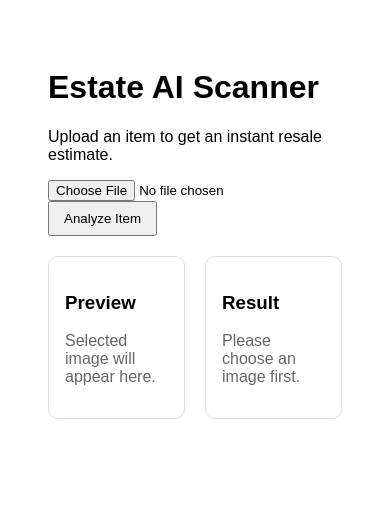
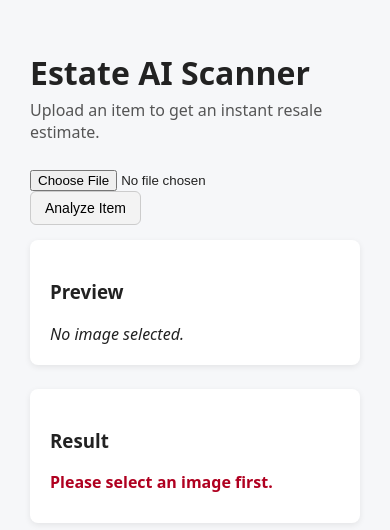
Before and after one commit to neweyesdiscover-glitch/estate-ai-scanner, a plain HTML site: page frontend/index.html in a window 390 px wide. Both pictures are taken after a click on the button "Analyze Item". Drawn offline with Linux system fonts and the light colour scheme.

Commit message:
Finalize real JSON backend + clean scanner UI

````diff
--- a/frontend/index.html
+++ b/frontend/index.html
@@ -1,117 +1,198 @@
-<!doctype html>
-<html>
+<!DOCTYPE html>
+<html lang="en">
 <head>
-    <meta charset="utf-8" />
+  <meta charset="UTF-8" />
   <title>Estate AI Scanner</title>
+  <meta name="viewport" content="width=device-width, initial-scale=1.0" />
+
   <style>
-      body { font-family: Arial; padding: 40px; max-width: 1000px; }
-      .row { display: flex; gap: 20px; margin-top: 20px; }
-      .card { border: 1px solid #ddd; border-radius: 10px; padding: 16px; width: 50%; }
-      img { max-width: 100%; border-radius: 10px; }
-      pre { white-space: pre-wrap; word-wrap: break-word; }
-      .error { color: #b00020; font-weight: bold; }
-      .ok { color: #0a7a0a; font-weight: bold; }
-      button { padding: 8px 14px; }
+    body {
+      font-family: system-ui, -apple-system, BlinkMacSystemFont, "Segoe UI", sans-serif;
+      background: #f6f7f9;
+      margin: 0;
+      padding: 30px;
+      color: #222;
+    }
+
+    h1 {
+      margin-bottom: 5px;
+    }
+
+    .subtitle {
+      color: #555;
+      margin-bottom: 25px;
+    }
+
+    .container {
+      display: grid;
+      grid-template-columns: 1fr 1fr;
+      gap: 24px;
+      max-width: 1000px;
+    }
+
+    .card {
+      background: #fff;
+      border-radius: 8px;
+      padding: 20px;
+      box-shadow: 0 2px 6px rgba(0,0,0,0.08);
+    }
+
+    .controls {
+      margin-bottom: 15px;
+    }
+
+    button {
+      padding: 8px 14px;
+      border-radius: 6px;
+      border: 1px solid #ccc;
+      background: #f3f3f3;
+      cursor: pointer;
+      font-size: 14px;
+    }
+
+    button:hover {
+      background: #e9e9e9;
+    }
+
+    .preview img {
+      max-width: 100%;
+      border-radius: 6px;
+      margin-top: 10px;
+    }
+
+    .result {
+      font-size: 14px;
+      line-height: 1.5;
+    }
+
+    .result b {
+      display: inline-block;
+      width: 220px;
+    }
+
+    .status {
+      margin-bottom: 10px;
+      font-weight: bold;
+    }
+
+    .error {
+      color: #b00020;
+      white-space: pre-wrap;
+    }
+
+    .success {
+      color: #0a7a3a;
+    }
+
+    @media (max-width: 800px) {
+      .container {
+        grid-template-columns: 1fr;
+      }
+    }
   </style>
 </head>
+<body>
 
-  <body>
   <h1>Estate AI Scanner</h1>
-    <p>Upload an item to get an instant resale estimate.</p>
+  <div class="subtitle">Upload an item to get an instant resale estimate.</div>
 
-    <input id="fileInput" type="file" accept="image/*" />
-    <button id="analyzeBtn" onclick="upload()">Analyze Item</button>
+  <div class="controls">
+    <input type="file" id="fileInput" accept="image/*" />
+    <button onclick="analyze()">Analyze Item</button>
+  </div>
 
-    <div class="row">
+  <div class="container">
+    <!-- Preview -->
     <div class="card">
       <h3>Preview</h3>
-        <p style="color:#666;">Selected image will appear here.</p>
-        <img id="preview" style="display:none;" />
+      <div class="preview" id="preview">
+        <em>No image selected.</em>
+      </div>
     </div>
 
+    <!-- Result -->
     <div class="card">
       <h3>Result</h3>
-        <div id="miniStatus" style="color:#666;">Waiting…</div>
-        <div id="result"></div>
+      <div class="status" id="status"></div>
+      <div class="result" id="result"></div>
     </div>
   </div>
 
   <script>
     const fileInput = document.getElementById("fileInput");
-      const preview = document.getElementById("preview");
+    const previewEl = document.getElementById("preview");
+    const statusEl = document.getElementById("status");
     const resultEl = document.getElementById("result");
-      const miniStatus = document.getElementById("miniStatus");
-      const analyzeBtn = document.getElementById("analyzeBtn");
 
+    // Show image preview immediately
     fileInput.addEventListener("change", () => {
-        const file = fileInput.files?.[0];
-        if (!file) return;
-        preview.src = URL.createObjectURL(file);
-        preview.style.display = "block";
+      previewEl.innerHTML = "";
+      const file = fileInput.files[0];
+      if (!file) {
+        previewEl.innerHTML = "<em>No image selected.</em>";
+        return;
+      }
+      const img = document.createElement("img");
+      img.src = URL.createObjectURL(file);
+      previewEl.appendChild(img);
     });
 
-      async function upload() {
-        const file = fileInput.files?.[0];
+    async function analyze() {
+      resultEl.innerHTML = "";
+      statusEl.textContent = "Analyzing…";
+      statusEl.className = "status";
+
+      const file = fileInput.files[0];
       if (!file) {
-          miniStatus.textContent = "Please choose an image first.";
+        statusEl.textContent = "Please select an image first.";
+        statusEl.classList.add("error");
         return;
       }
-
-        analyzeBtn.disabled = true;
-        miniStatus.textContent = "Analyzing…";
-        resultEl.innerHTML = "";
 
       const formData = new FormData();
       formData.append("file", file);
 
       try {
-          // Relative path = same host (works on Render + local)
+        // ✅ RELATIVE PATH — works locally and on Render
         const response = await fetch("/analyze-image", {
           method: "POST",
           body: formData
         });
 
-          const text = await response.text();
+        const data = await response.json();
 
         if (!response.ok) {
-            throw new Error(`Server error ${response.status}: ${text}`);
-          }
-
-          // Try parse JSON from backend
-          // (Backend returns JSON; this also handles any accidental code fences)
-          let cleaned = text.replace(/```json|```/g, "").trim();
-          let data;
-          try {
-            data = JSON.parse(cleaned);
-          } catch (e) {
-            throw new Error("Could not parse JSON from server:\n" + text);
+          throw new Error(`Server error ${response.status}:\n${JSON.stringify(data, null, 2)}`);
         }
 
         if (data.error) {
-            miniStatus.innerHTML = `<span class="error">Error:</span> ${data.error}`;
-            resultEl.innerHTML = `<pre>${escapeHtml(data.raw || "")}</pre>`;
-            return;
+          throw new Error(`${data.error}\n\n${data.raw || ""}`);
         }
 
-          miniStatus.innerHTML = `<span class="ok">Done ✅</span>`;
-          resultEl.innerHTML = `<pre>${escapeHtml(JSON.stringify(data, null, 2))}</pre>`;
+        statusEl.textContent = "Done ✓";
+        statusEl.classList.add("success");
+
+        renderResult(data);
 
       } catch (err) {
-          miniStatus.innerHTML = `<span class="error">Connection error.</span> ${escapeHtml(err.message)}`;
-          resultEl.innerHTML = "";
-        } finally {
-          analyzeBtn.disabled = false;
+        statusEl.textContent = "Error";
+        statusEl.classList.add("error");
+        resultEl.innerHTML = `<div class="error">${err.message}</div>`;
       }
     }
 
-      function escapeHtml(str) {
-        return String(str)
-          .replaceAll("&", "&amp;")
-          .replaceAll("<", "&lt;")
-          .replaceAll(">", "&gt;")
-          .replaceAll('"', "&quot;")
-          .replaceAll("'", "&#039;");
+    function renderResult(data) {
+      resultEl.innerHTML = `
+        <div><b>Item Name:</b> ${data.item_name}</div>
+        <div><b>Brand / Origin:</b> ${data.brand_or_origin}</div>
+        <div><b>Estimated Value Range:</b> ${data.estimated_value_range}</div>
+        <div><b>Suggested Listing Price:</b> ${data.suggested_listing_price}</div>
+        <div><b>Condition Assumptions:</b> ${data.condition_assumptions}</div>
+        <div><b>Keywords for Listing:</b> ${data.keywords_for_listing}</div>
+        <div><b>Pricing Sources:</b> ${data.pricing_sources}</div>
+      `;
     }
   </script>
+
 </body>
 </html>
````
Also changed, not shown: 1 other file. Lines whose indentation alone changed are shown as unchanged.
